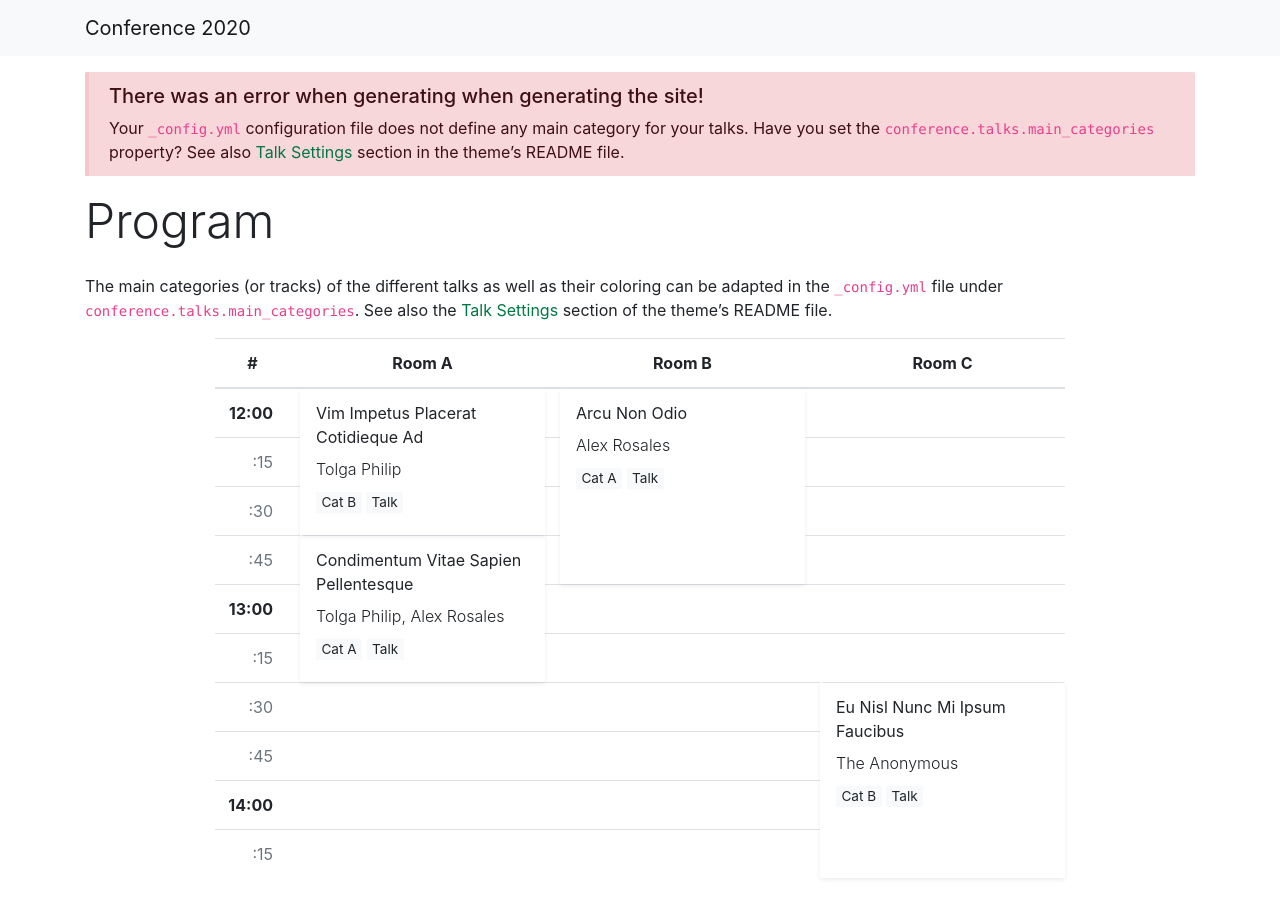
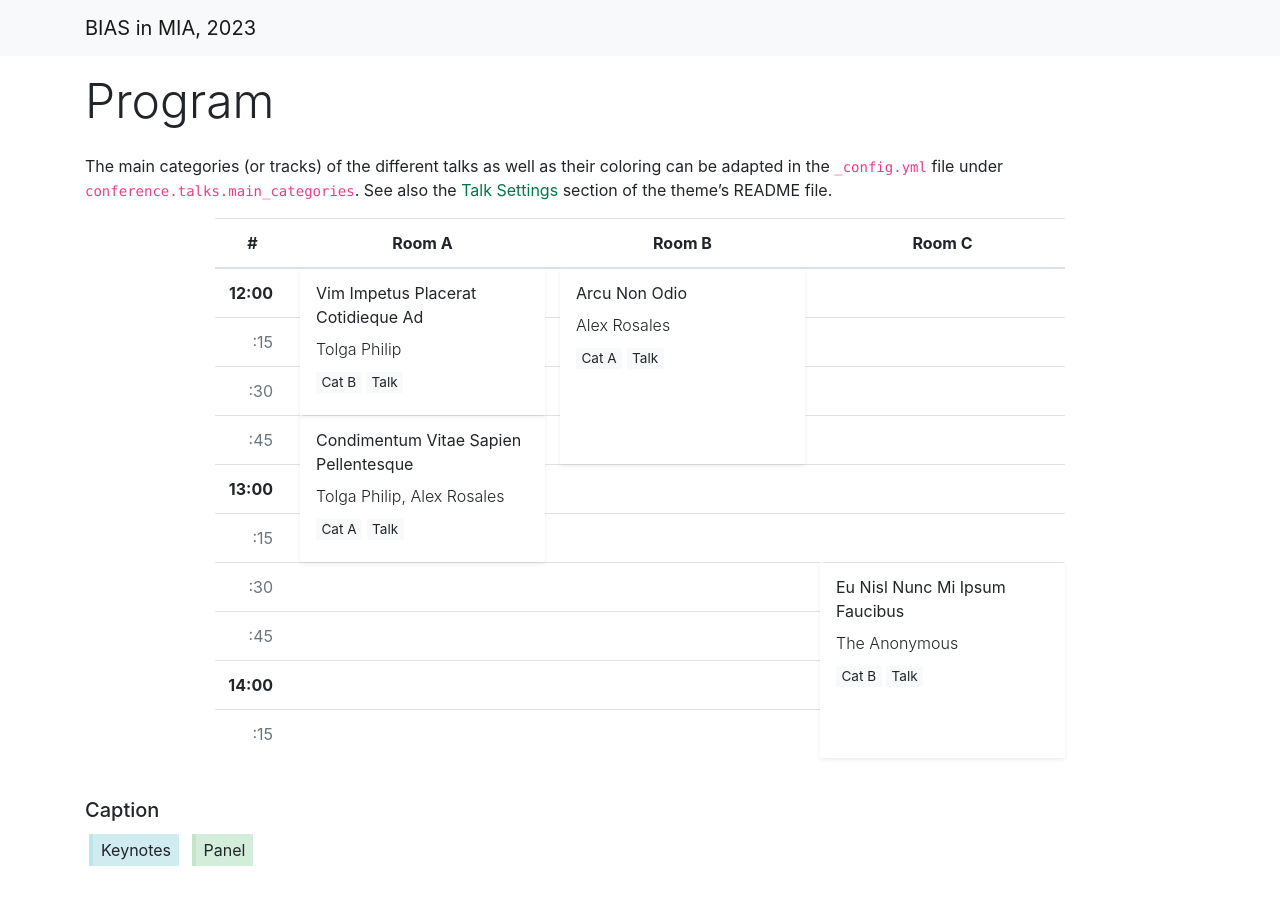
Before and after one commit to bias-mia/bias-mia.github.io, a Jekyll site: the page built from program/index.md, in a window 1280 px wide. Built offline with Jekyll 4.4.1, drawn with Linux system fonts in a browser that asks for light colours.

Commit message:
Update _config.yml
Fix error in the rendering:
There was an error when generating when generating the site!

Your _config.yml configuration file does not define any main category for your talks. Have you set the conference.talks.main_categories property? See also Talk Settings section in the theme’s README file.

```diff
--- a/_config.yml
+++ b/_config.yml
@@ -1,9 +1,9 @@
-title: Conference 2020
+title: BIAS in MIA, 2023
 preposition: ''
 description: >-
-  Conference of a random organization on January 1st in Zurich, Switzerland
+  Welcome to the Bern Interpretable AI Symposium (BIAS) in Medical Image Analysis (March 2023) in Bern.
 baseurl: "" # the subpath of your site, e.g. /blog
-url: "https://example.com" # the base hostname & protocol for your site, e.g. https://example.com
+url: "https://bias-mia.github.io" # the base hostname & protocol for your site, e.g. https://example.com
 
 # Build settings
 markdown: kramdown
@@ -59,6 +59,14 @@ conference:
   link_preview:
     disable: false
 
+  talks:
+    # Talk categories
+    main_categories:
+      - name: Keynotes
+        color: info
+      - name: Panel
+        color: success
+
   speakers:
     show_firstname: true
 
```
